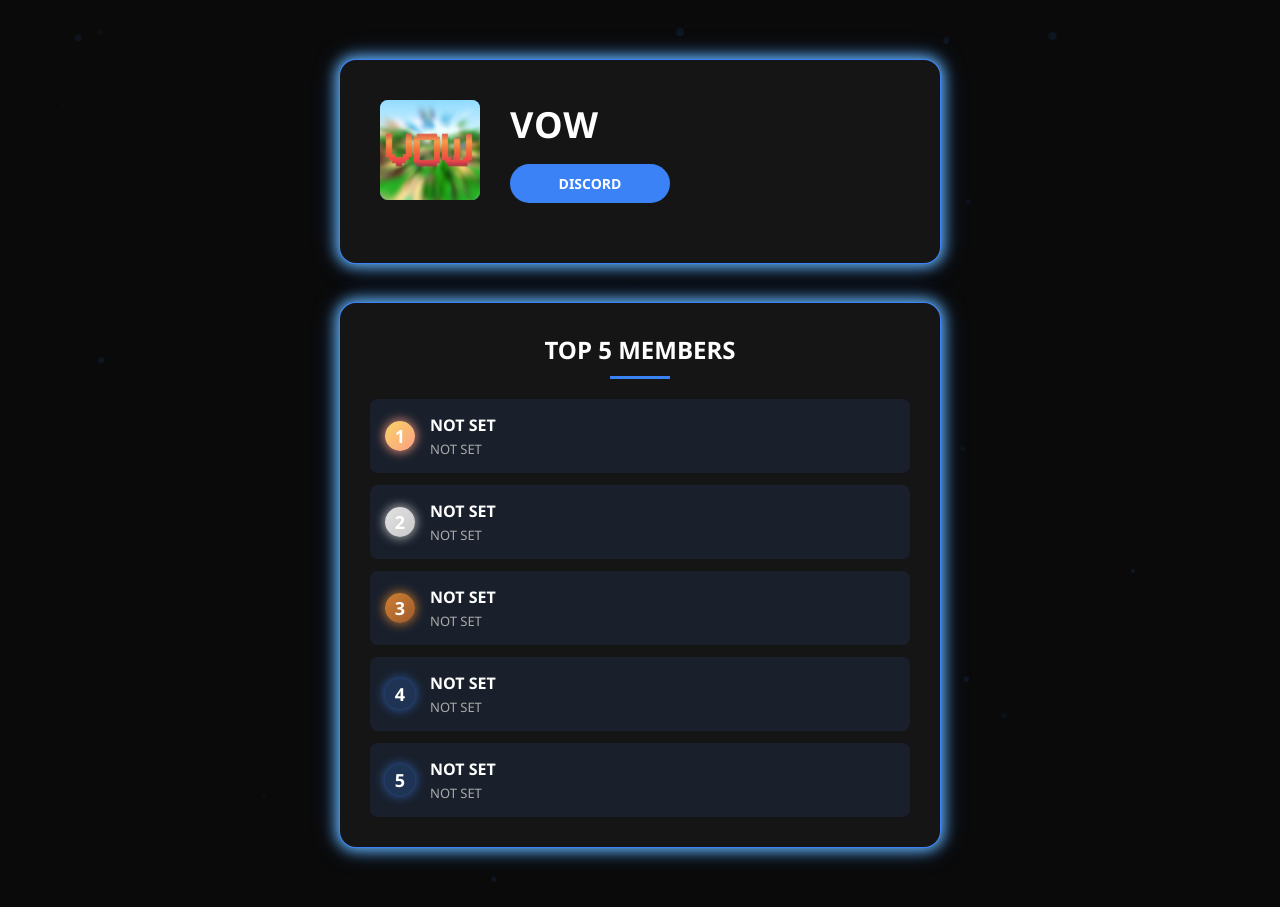
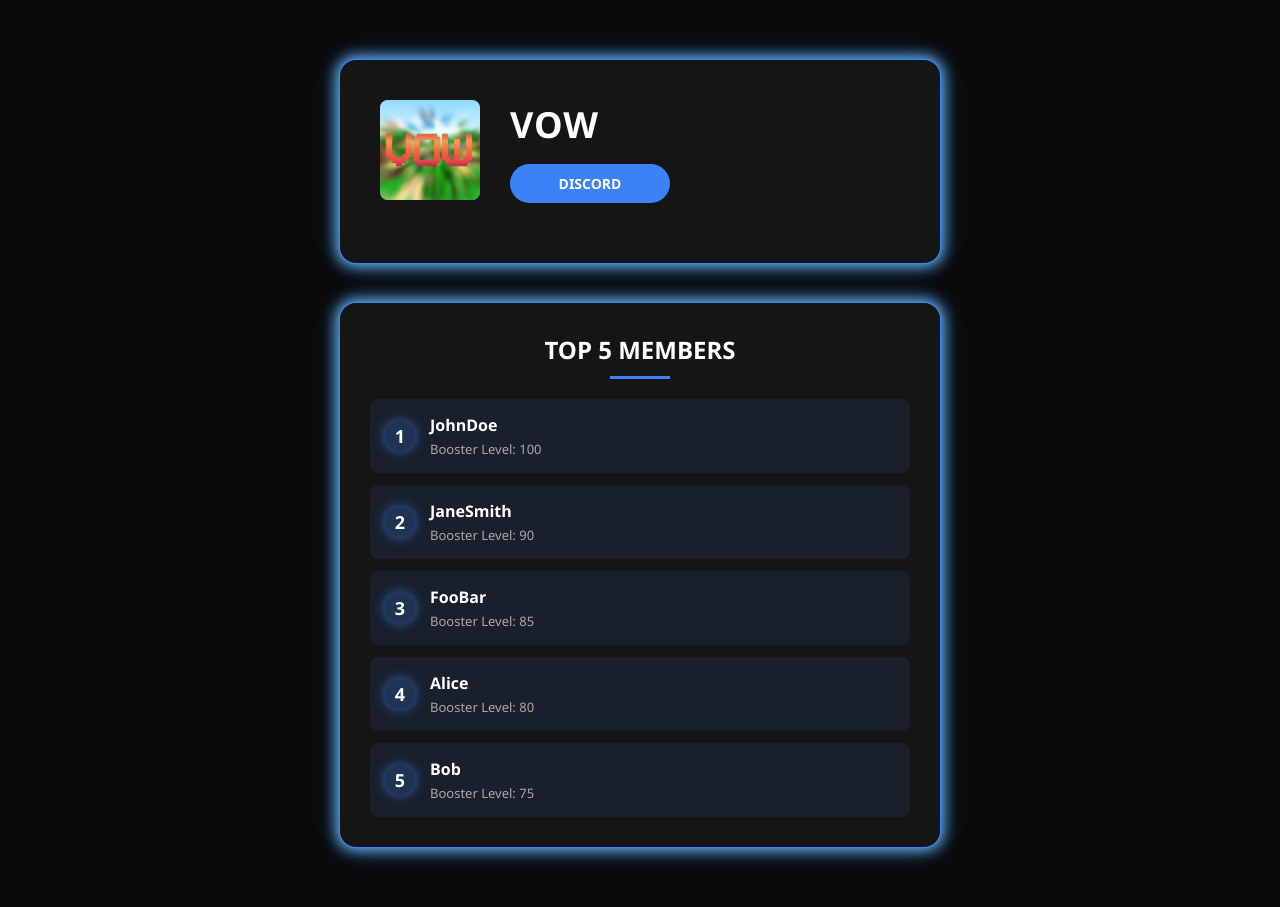
Before and after one commit to T0byHub/VOW, a plain HTML site: page index.html in a window 1280 px wide. Drawn offline with Linux system fonts and the light colour scheme.

Commit message:
Update index.html

```diff
--- a/index.html
+++ b/index.html
@@ -251,50 +251,11 @@
         box-shadow: 0 0 0 1px var(--accent-color), 0 0 15px 4px var(--accent-glow), 0 0 30px rgba(59, 130, 246, 0.5);
       }
     }
-
-    .particles {
-      position: absolute;
-      top: 0;
-      left: 0;
-      width: 100%;
-      height: 100%;
-      overflow: hidden;
-      z-index: 0;
-    }
-
-    .particle {
-      position: absolute;
-      background-color: rgba(59, 130, 246, 0.2);
-      border-radius: 50%;
-      pointer-events: none;
-    }
-
-    @media (max-width: 768px) {
-      .profile-container {
-        flex-direction: column;
-        align-items: center;
-        text-align: center;
-      }
-
-      .channel-avatar {
-        margin-right: 0;
-        margin-bottom: 20px;
-      }
-
-      .content-wrapper {
-        align-items: center;
-      }
-
-      .rank {
-        margin-right: 10px;
-      }
-    }
   </style>
 </head>
 <body>
   <div class="container">
     <section class="hero">
-      <div class="particles" id="particles"></div>
       <div class="profile-section">
         <div class="profile-container">
           <div class="channel-avatar">
@@ -309,104 +270,13 @@
         </div>
       </div>
 
-      <!-- Top 3 Widget -->
       <div class="top-widget">
         <h2 class="widget-title">TOP 5 MEMBERS</h2>
-        <div class="top-list">
-          <div class="top-item">
-            <div class="rank gold">1</div>
-            <div class="item-content">
-              <div class="item-name">NOT SET</div>
-              <div class="item-description">NOT SET</div>
-            </div>
-          </div>
-          <div class="top-item">
-            <div class="rank silver">2</div>
-            <div class="item-content">
-              <div class="item-name">NOT SET</div>
-              <div class="item-description">NOT SET</div>
-            </div>
-          </div>
-          <div class="top-item">
-            <div class="rank bronze">3</div>
-            <div class="item-content">
-              <div class="item-name">NOT SET</div>
-              <div class="item-description">NOT SET</div>
-            </div>
-          </div>
-          <div class="top-item">
-            <div class="rank">4</div>
-            <div class="item-content">
-              <div class="item-name">NOT SET</div>
-              <div class="item-description">NOT SET</div>
-            </div>
-          </div>
-          <div class="top-item">
-            <div class="rank">5</div>
-            <div class="item-content">
-              <div class="item-name">NOT SET</div>
-              <div class="item-description">NOT SET</div>
-            </div>
-          </div>
-        </div>
+        <div class="top-list"></div>
       </div>
     </section>
   </div>
 
-  <script>
-    const particlesContainer = document.getElementById('particles');
-    const particleCount = 30;
-
-    for (let i = 0; i < particleCount; i++) {
-      const particle = document.createElement('div');
-      particle.classList.add('particle');
-
-      const size = Math.random() * 5 + 3;
-      particle.style.width = `${size}px`;
-      particle.style.height = `${size}px`;
-
-      const xPos = Math.random() * 100;
-      const yPos = Math.random() * 100;
-      particle.style.left = `${xPos}%`;
-      particle.style.top = `${yPos}%`;
-
-      particle.style.opacity = Math.random() * 0.5 + 0.1;
-
-      const duration = Math.random() * 20 + 10;
-      const delay = Math.random() * 5;
-
-      // Add floating animation
-      particle.style.animation = `float ${duration}s ease-in-out ${delay}s infinite`;
-      particle.style.transform = 'translateY(0)';
-
-      // Create keyframes for float animation
-      const keyframes = `
-        @keyframes float {
-          0% { transform: translate(0, 0); }
-          50% { transform: translate(${Math.random() * 20 - 10}px, ${Math.random() * 30 - 15}px); }
-          100% { transform: translate(0, 0); }
-        }
-      `;
-
-      // Add keyframes to document
-      const styleSheet = document.createElement('style');
-      styleSheet.textContent = keyframes;
-      document.head.appendChild(styleSheet);
-
-      particlesContainer.appendChild(particle);
-    }
-
-    const discordButton = document.getElementById('discord-btn');
-
-    discordButton.addEventListener('mouseover', () => {
-      discordButton.style.transform = 'scale(1.05)';
-      discordButton.style.boxShadow = '0 0 15px rgba(59, 130, 246, 0.6)';
-    });
-
-    discordButton.addEventListener('mouseout', () => {
-      discordButton.style.transform = '';
-      discordButton.style.boxShadow = '';
-    });
-  </script>
+  <script src="array.js"></script>
 </body>
 </html>
```
